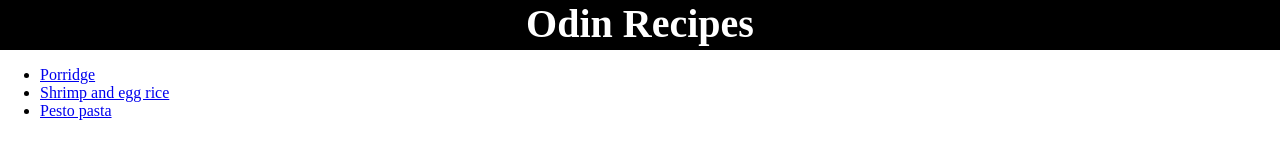
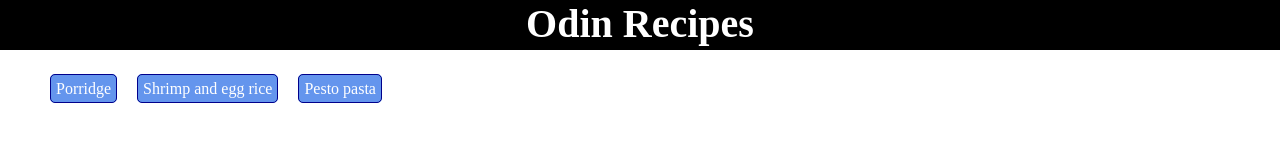
Before and after one commit to Henry645/odin-recipes, a plain HTML site: page index.html in a window 1280 px wide. Drawn offline with Linux system fonts and the light colour scheme.

Commit message:
Added styles to links on index page
Changed colors, border radius, and other styles on recipe links

```diff
--- a/index.html
+++ b/index.html
@@ -11,9 +11,9 @@
         <div class="title">Odin Recipes</div>
     </div>
     <ul>
-        <li><a href="./recipes/porridge.html">Porridge</a></li>
-        <li><a href="./recipes/rice.html">Shrimp and egg rice</a></li>
-        <li><a href="./recipes/pasta.html">Pesto pasta</a></li>
+    <div class="recipe_container">
+        <div><a href="./recipes/porridge.html">Porridge</a><a href="./recipes/rice.html">Shrimp and egg rice</a><a href="./recipes/pasta.html">Pesto pasta</a></div>
+    </div>
     </ul>
 </body>
 </html>
--- a/style.css
+++ b/style.css
@@ -14,3 +14,27 @@ html, body {
     border: 0;
     text-align: center;
 }
+
+.recipe_container {
+    margin-top: 30px;
+    margin-left: auto;
+    margin-right: auto;
+}
+
+div a {
+    border: 1px solid darkblue;
+    padding: 5px;
+    margin: 10px;
+    color: white;
+    background-color: cornflowerblue;
+    text-decoration: none;
+    /* padding: 10px;
+    margin: 1; */
+    display: inline;
+    border-radius: 5px;
+    /* padding: 5px; */
+    /* border-style: solid;
+    border: 5px;
+    border-color: black;
+    padding: 5px; */
+}
```
